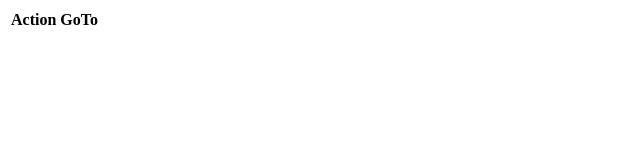
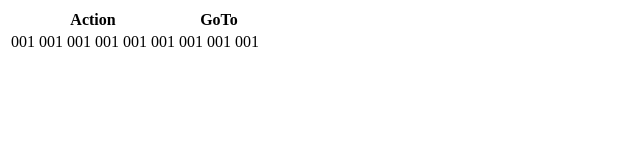
Before and after one commit to lukelego/lukelego.github.io, a website: page ShiftReduceParser/public_html/index.html in a window 1280 px wide. Shown: the whole page, without its empty margins (0-640 px from the left). Drawn offline with Linux system fonts and the light colour scheme.

Commit message:
more table testing

```diff
--- a/ShiftReduceParser/public_html/index.html
+++ b/ShiftReduceParser/public_html/index.html
@@ -22,8 +22,20 @@ and open the template in the editor.
                         <th colspan ="6"> Action </th>
                         <th colspan ="3"> GoTo </th>
                     </tr>
-
                 </thead>
+                <tbody>
+                    <tr>
+                        <td>001</td>
+                        <td>001</td>
+                        <td>001</td>
+                        <td>001</td>
+                        <td>001</td>
+                        <td>001</td>
+                        <td>001</td>
+                        <td>001</td>
+                        <td>001</td>
+                    </tr>
+                </tbody>
             </table>
         </div>
     </body>
```
